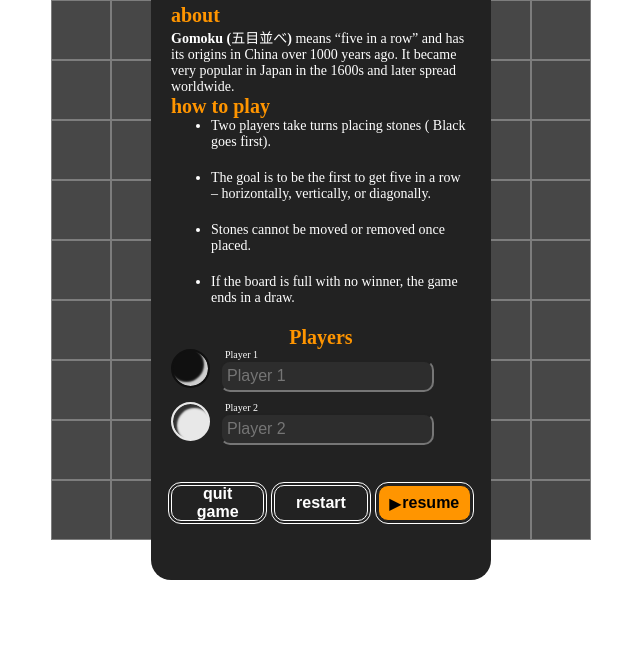
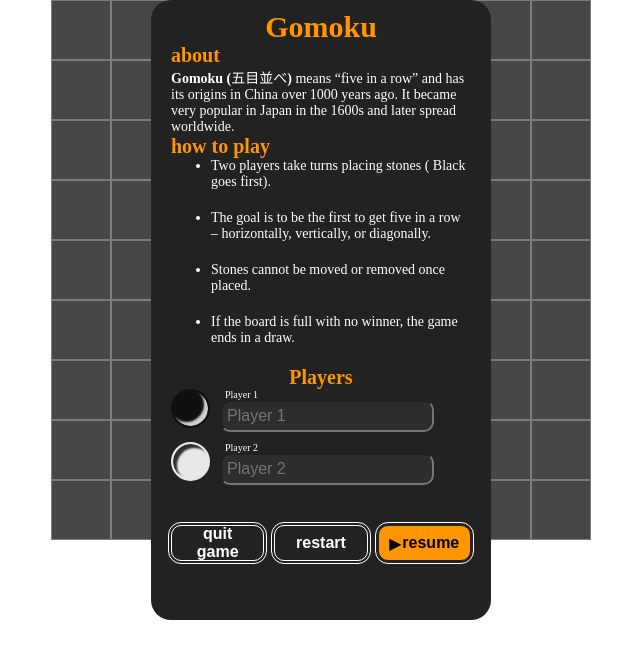
Before and after one commit to farah-najib/frk-24s-J-components, a React (Vite) app: page / in a window 1280 px wide. Shown: the top 658 px of the page, without its empty margins (189-829 px from the left). Built offline with nearby package versions, Linux system fonts and the light colour scheme; a web font is replaced by a local one.

Commit message:
aligned the board stories

```diff
--- a/src/components/Board/Board.jsx
+++ b/src/components/Board/Board.jsx
@@ -19,7 +19,7 @@ const Board = ({
   return (
     <div className={`${styles.board} ${className}`}>
       {/* Player story - text behind cells */}
-      <div className={styles.playerOverlay}>{playerOrder}</div>
+      {!gameEnded && <div className={styles.playerOverlay}>{playerOrder}</div>}
 
       <div className={styles.cells}>
         {cellsToRender.map((_, idx) => (
--- a/src/components/Board/Board.module.css
+++ b/src/components/Board/Board.module.css
@@ -16,19 +16,19 @@
 .scoreScreen {
   grid-column: 1 / -1;
   grid-row: 1 / -1;
+  width: 100%;
+  height: 100%;
+  display: grid;
+  place-items: center;
 }
 
 .playerOverlay {
-  display: grid;
-  place-self: center;
   z-index: 1;
   pointer-events: none;
   font-size: 70px;
 }
 .menu,
 .scoreScreen {
-  display: grid;
-  place-self: center;
   z-index: 3;
 }
 
```
